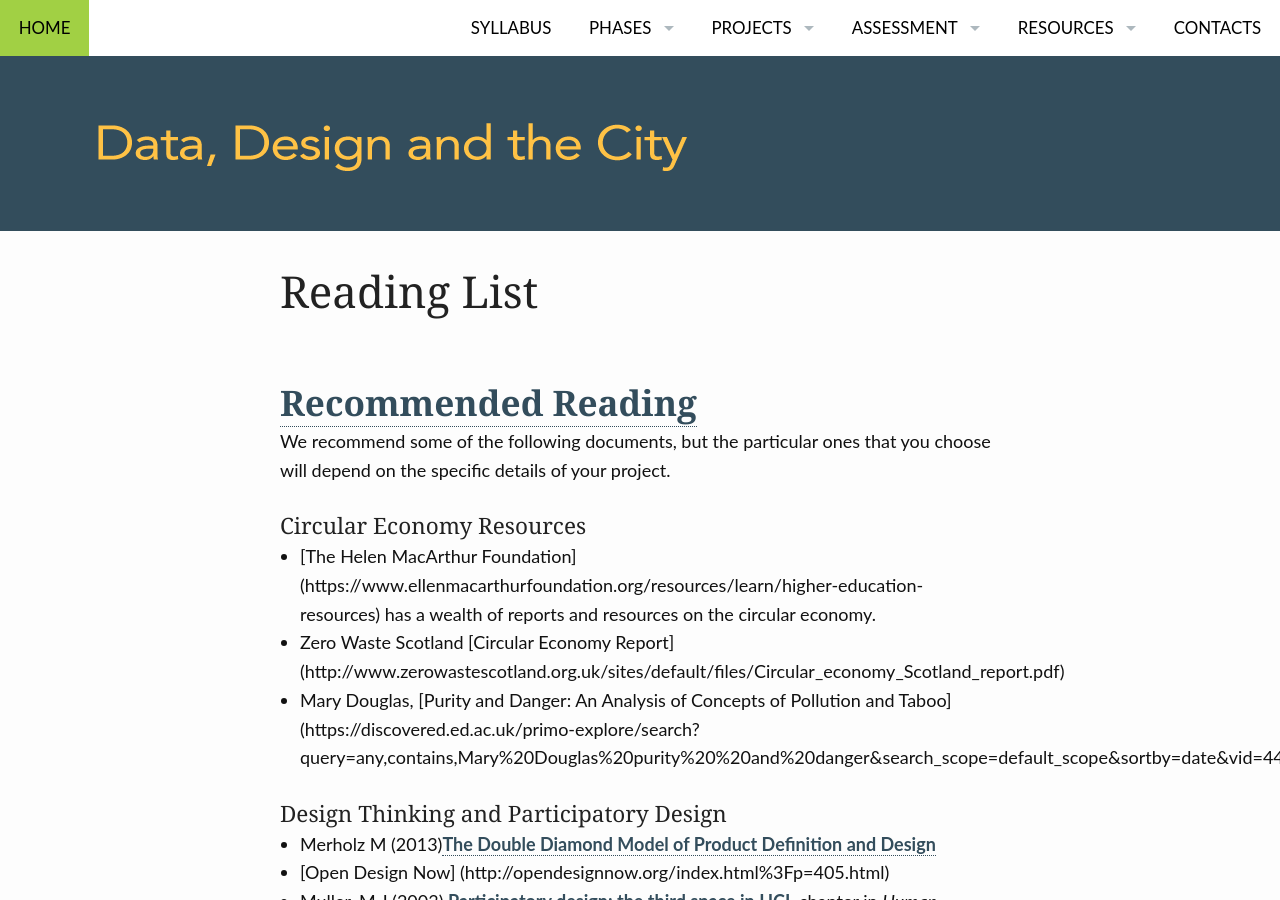
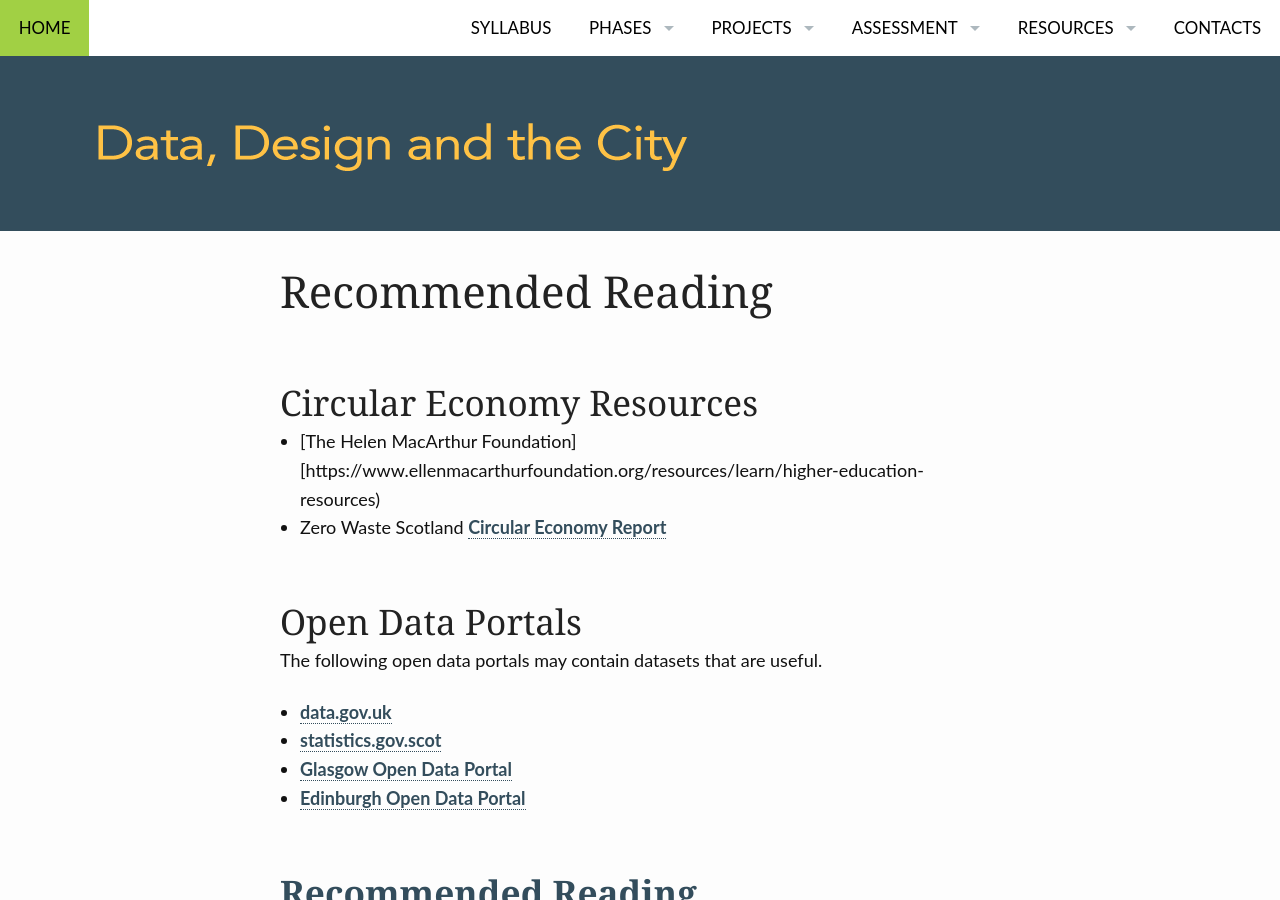
Before and after one commit to edinburghlivinglab/ddc, a Jekyll site: the page built from pages/reading_list.md, in a window 1280 px wide and 900 px high. Built offline with Jekyll 4.4.1, drawn with Linux system fonts in a browser that asks for light colours.

Commit message:
Update reading_list.md

```diff
--- a/pages/reading_list.md
+++ b/pages/reading_list.md
@@ -1,10 +1,22 @@
 ---
 layout: page
-title: "Reading List"
-subheadline: ""
-teaser: ""
+title: "Recommended Reading"
 permalink: "/reading_list/"
 ---
+
+## Circular Economy Resources
+
+* [The Helen MacArthur Foundation] [https://www.ellenmacarthurfoundation.org/resources/learn/higher-education-resources)
+* Zero Waste Scotland [Circular Economy Report](http://www.zerowastescotland.org.uk/sites/default/files/Circular_economy_Scotland_report.pdf)
+
+## Open Data Portals
+
+The following open data portals may contain datasets that are useful.
+
+* [data.gov.uk](https://data.gov.uk/data/search)
+* [statistics.gov.scot](http://statistics.gov.scot)
+* [Glasgow Open Data Portal](https://data.glasgow.gov.uk/dataset)
+* [Edinburgh Open Data Portal](http://data.edinburghopendata.info/dataset)
 
 ## <a name="essential">Recommended Reading</a>
 
```
